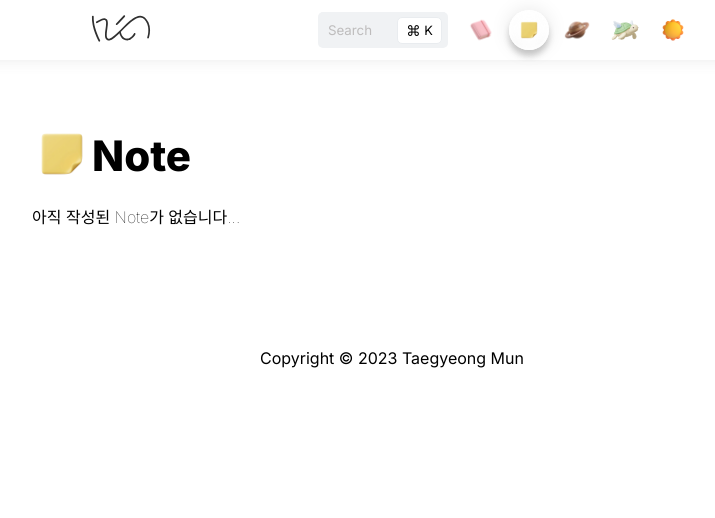
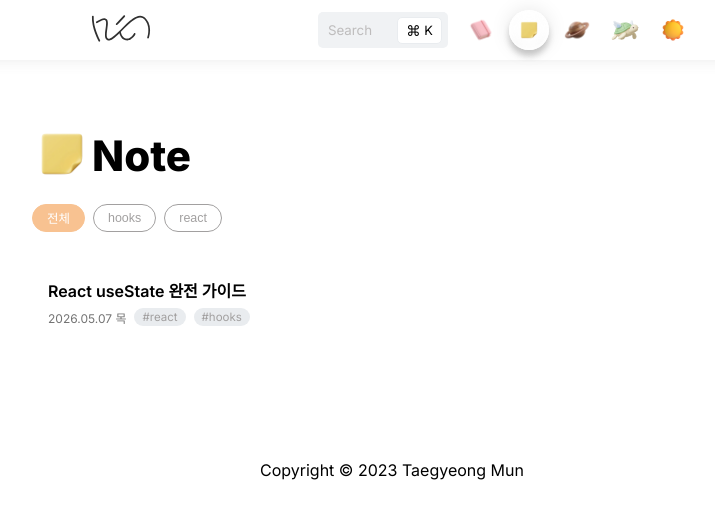
Before and after one commit to xmun74/xmunt, a Next.js app: page /note in a window 1280 px wide. Shown: the top 518 px of the page, without its empty margins (248-963 px from the left). Built offline with nearby package versions, Linux system fonts and the light colour scheme.

Commit message:
feat: note list page with tag filter

```diff
--- a/pages/note/index.tsx
+++ b/pages/note/index.tsx
@@ -1,13 +1,16 @@
+import { useState, useMemo } from 'react'
 import styled from 'styled-components'
+import Link from 'next/link'
+import Image from 'next/image'
+import Seo from '@components/Seo'
 import Heading from '@components/common/Heading'
-import Seo from '@components/Seo'
-import Image from 'next/image'
+import PostDate from '@components/PostDate'
+import { getAllNotes } from '@lib/notes'
+import { NoteType } from '@lib/types'
+import { themeColor } from '@styles/theme'
 
 const TitleWrapper = styled.div`
   position: relative;
-`
-const NoteContainer = styled.div`
-  font-weight: 100;
 `
 const HeadingWrapper = styled.div`
   position: absolute;
@@ -21,13 +24,86 @@ const ImageWrapper = styled.div`
   width: 60px;
   height: 60px;
 `
-const NoteList = styled.div`
+const Body = styled.div`
   padding-top: 80px;
 `
+const FilterBar = styled.div`
+  display: flex;
+  flex-wrap: wrap;
+  gap: 8px;
+  margin-bottom: 2rem;
+`
+const FilterPill = styled.button<{ $active: boolean }>`
+  padding: 4px 14px;
+  border-radius: 999px;
+  font-size: 0.78rem;
+  border: 1px solid
+    ${({ $active }) => ($active ? themeColor.accent2 : themeColor.text3)};
+  background: ${({ $active }) =>
+    $active ? themeColor.accent2 : 'transparent'};
+  color: ${({ $active }) => ($active ? themeColor.bg1 : themeColor.text3)};
+  cursor: pointer;
+  transition: all 300ms cubic-bezier(0.32, 0.72, 0, 1);
+`
+const NoteList = styled.div`
+  display: flex;
+  flex-direction: column;
+  gap: 4px;
+`
+const NoteItem = styled.div`
+  padding: 14px 16px;
+  border-radius: 8px;
+  &:hover {
+    background: ${themeColor.hoverBg};
+    transition: background 150ms ease;
+  }
+`
+const NoteTitle = styled.h2`
+  font-size: 1rem;
+  font-weight: 600;
+  color: ${themeColor.text1};
+  margin-bottom: 6px;
+`
+const NoteMeta = styled.div`
+  display: flex;
+  align-items: center;
+  gap: 8px;
+  flex-wrap: wrap;
+`
+const TagBadge = styled.span`
+  font-size: 0.72rem;
+  color: ${themeColor.text3};
+  background: ${themeColor.inlineCode};
+  padding: 2px 8px;
+  border-radius: 999px;
+`
+const EmptyMsg = styled.p`
+  color: ${themeColor.text3};
+  font-size: 0.9rem;
+  padding: 2rem 0;
+`
 
-export default function Note() {
+type Props = { allNotes: NoteType[] }
+
+export default function Note({ allNotes }: Props) {
+  const [activeTag, setActiveTag] = useState<string | null>(null)
+
+  const allTags = useMemo(() => {
+    const tagSet = new Set<string>()
+    allNotes.forEach((n) => n.tags?.forEach((t) => tagSet.add(t)))
+    return Array.from(tagSet).sort()
+  }, [allNotes])
+
+  const filtered = useMemo(
+    () =>
+      activeTag
+        ? allNotes.filter((n) => n.tags?.includes(activeTag))
+        : allNotes,
+    [allNotes, activeTag]
+  )
+
   return (
-    <NoteContainer>
+    <div>
       <Seo mode="default" />
       <TitleWrapper>
         <ImageWrapper>
@@ -42,8 +118,47 @@ export default function Note() {
           <Heading title="Note" />
         </HeadingWrapper>
       </TitleWrapper>
-
-      <NoteList>아직 작성된 Note가 없습니다...</NoteList>
-    </NoteContainer>
+      <Body>
+        {allTags.length > 0 && (
+          <FilterBar>
+            <FilterPill $active={!activeTag} onClick={() => setActiveTag(null)}>
+              전체
+            </FilterPill>
+            {allTags.map((tag) => (
+              <FilterPill
+                key={tag}
+                $active={activeTag === tag}
+                onClick={() => setActiveTag(activeTag === tag ? null : tag)}
+              >
+                {tag}
+              </FilterPill>
+            ))}
+          </FilterBar>
+        )}
+        <NoteList>
+          {filtered.length === 0 && (
+            <EmptyMsg>해당 태그의 노트가 없습니다.</EmptyMsg>
+          )}
+          {filtered.map(({ slug, title, date, tags }) => (
+            <Link key={slug} href={`/note/${slug}`}>
+              <NoteItem>
+                <NoteTitle>{title}</NoteTitle>
+                <NoteMeta>
+                  <PostDate date={date} />
+                  {tags?.map((t) => (
+                    <TagBadge key={t}>#{t}</TagBadge>
+                  ))}
+                </NoteMeta>
+              </NoteItem>
+            </Link>
+          ))}
+        </NoteList>
+      </Body>
+    </div>
   )
 }
+
+export const getStaticProps = async () => {
+  const allNotes = getAllNotes(['slug', 'title', 'date', 'description', 'tags'])
+  return { props: { allNotes } }
+}
```
